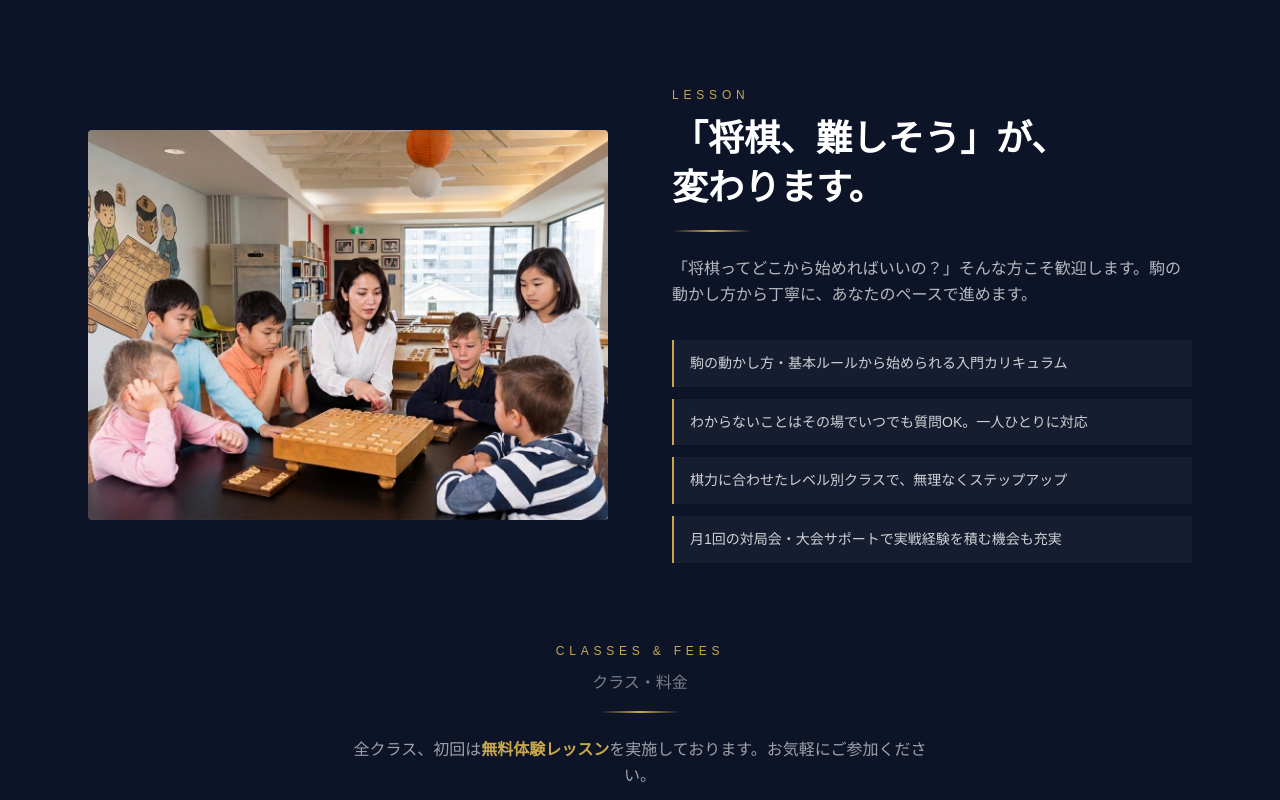
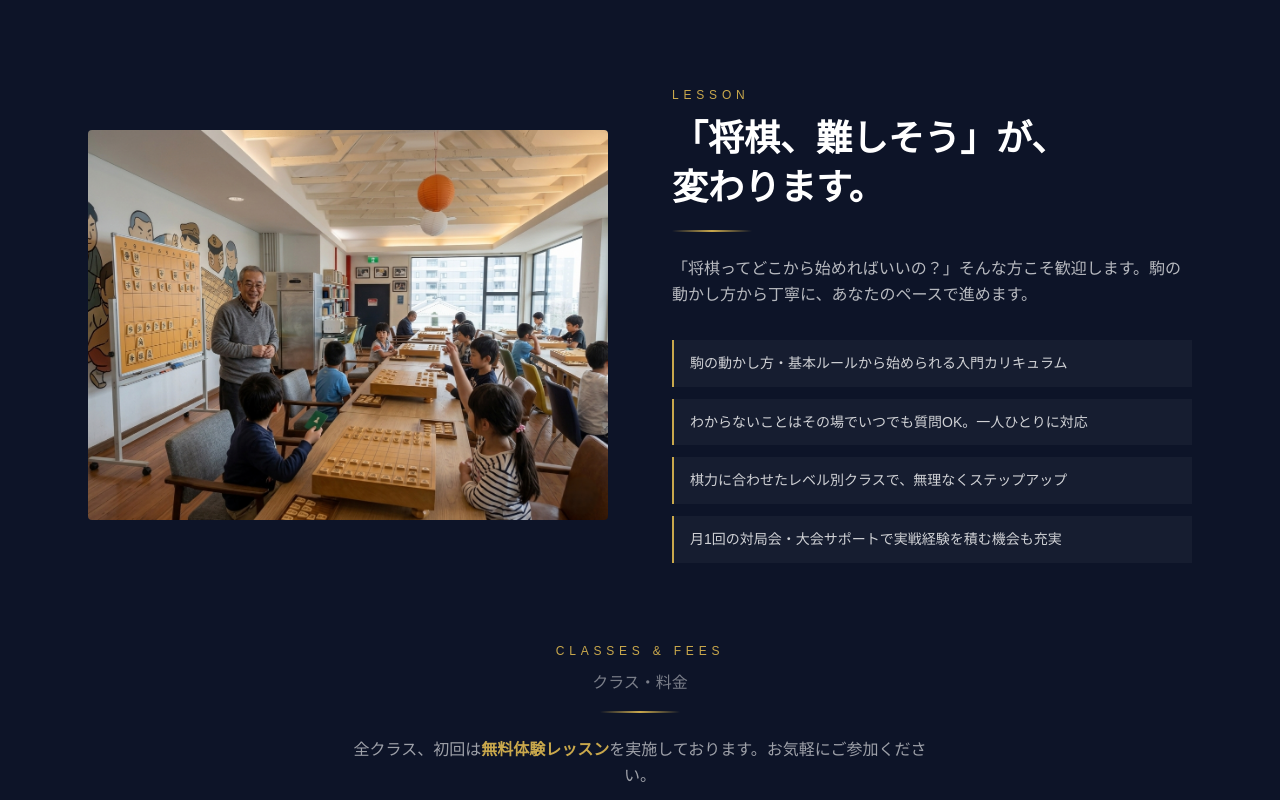
Before and after one commit to allhide911-droid/shogi, a Next.js app: page / in a window 1280 px wide. Shown: the part 3120-3920 px from the top of the page. Built offline with nearby package versions, Linux system fonts and the light colour scheme.

Commit message:
レッスン画像を変更

```diff
--- a/app/components/Classes.tsx
+++ b/app/components/Classes.tsx
@@ -78,7 +78,7 @@ export default function Classes() {
             style={{ aspectRatio: "4/3" }}
           >
             <Image
-              src="/images/教室風景.png"
+              src="/images/Gemini_Generated_Image_cp2xj7cp2xj7cp2x.png"
               alt="レッスン風景"
               fill
               className="object-cover"
```
Also changed, not shown: public/images/Gemini_Generated_Image_cp2xj7cp2xj7cp2x.png (added).
